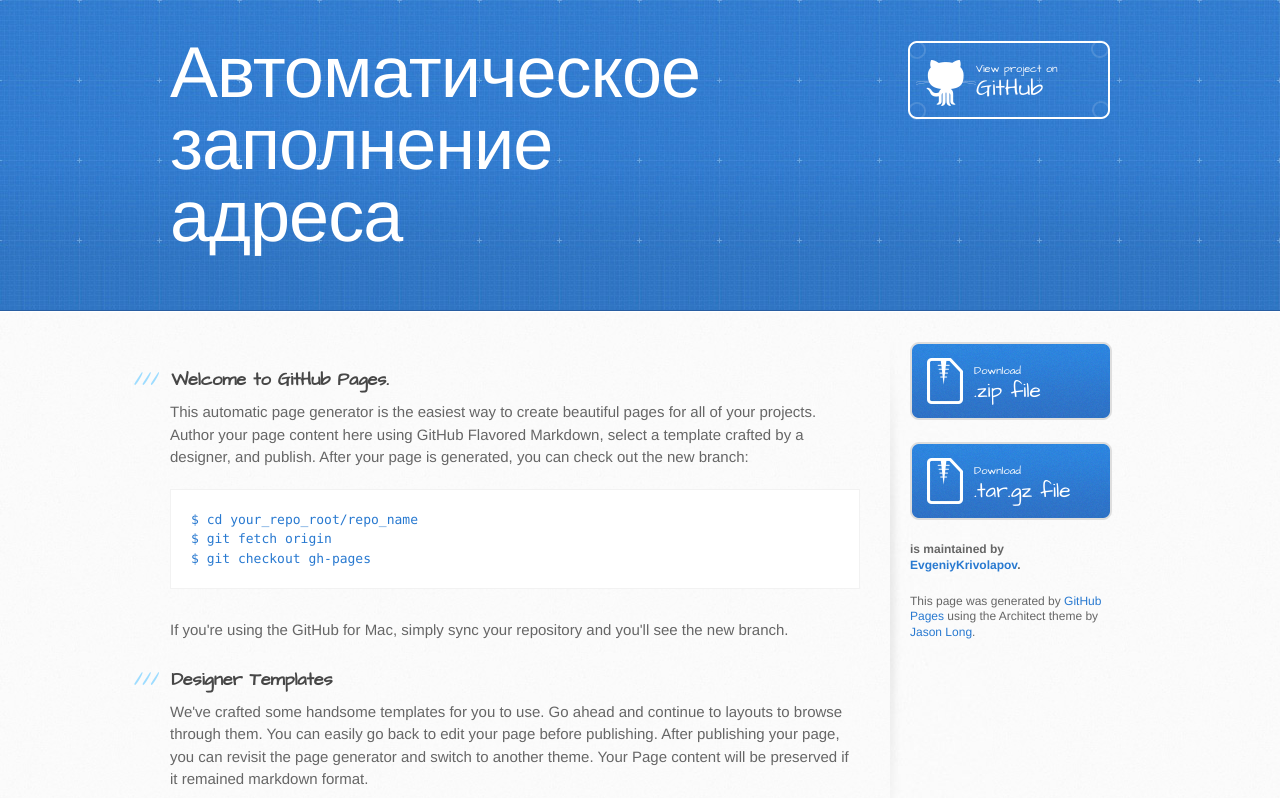
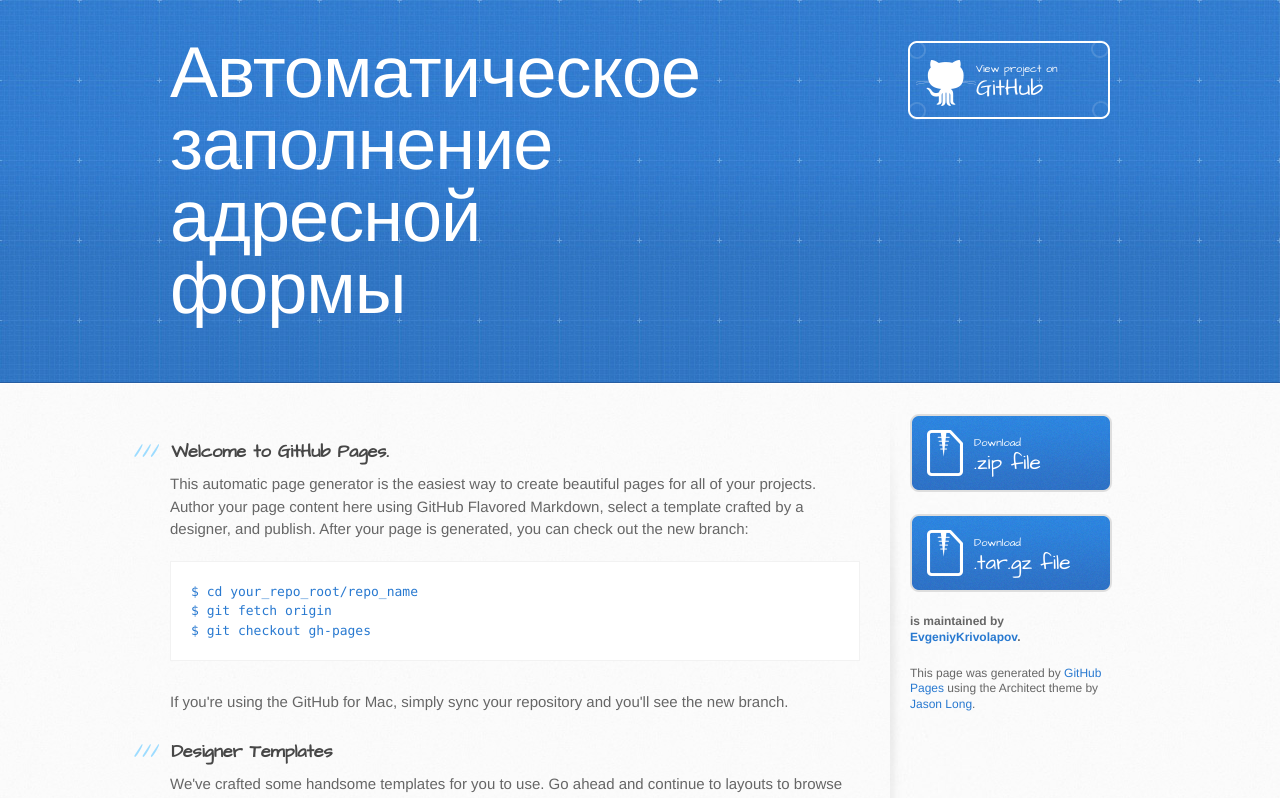
Before and after one commit to EvgeniyKrivolapov/autoaddress, a plain HTML site: page index.html in a window 1280 px wide. Shown: the top 798 px of the page. Drawn offline with Linux system fonts and the light colour scheme.

Commit message:
Update index.html

```diff
--- a/index.html
+++ b/index.html
@@ -19,7 +19,7 @@
   <body>
     <header>
       <div class="inner">
-        <h1>Автоматическое заполнение адреса</h1>
+        <h1>Автоматическое заполнение адресной формы</h1>
         <h2></h2>
         <a href="https://github.com/EvgeniyKrivolapov/autoaddress" class="button"><small>View project on</small>GitHub</a>
       </div>
```
